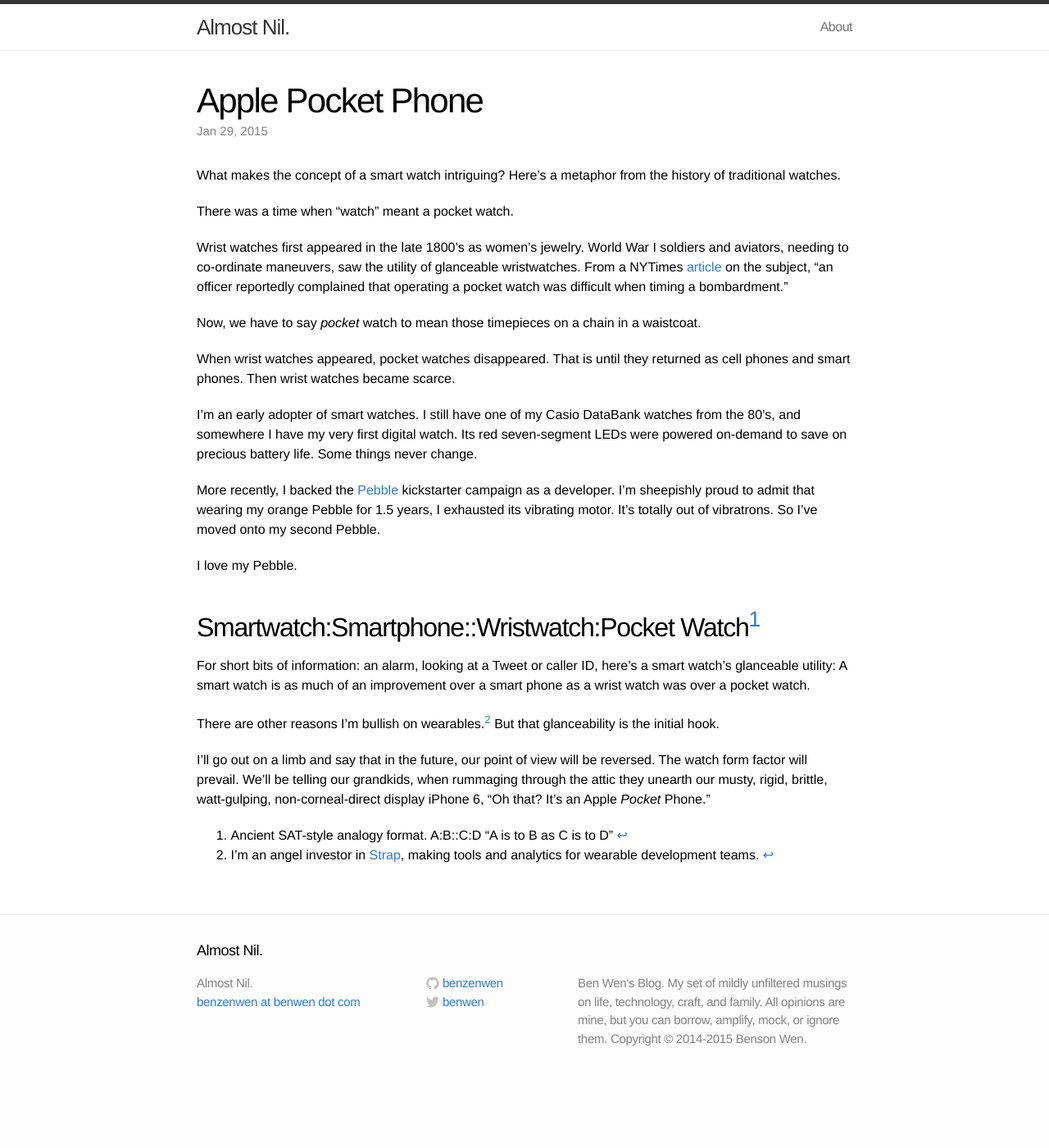
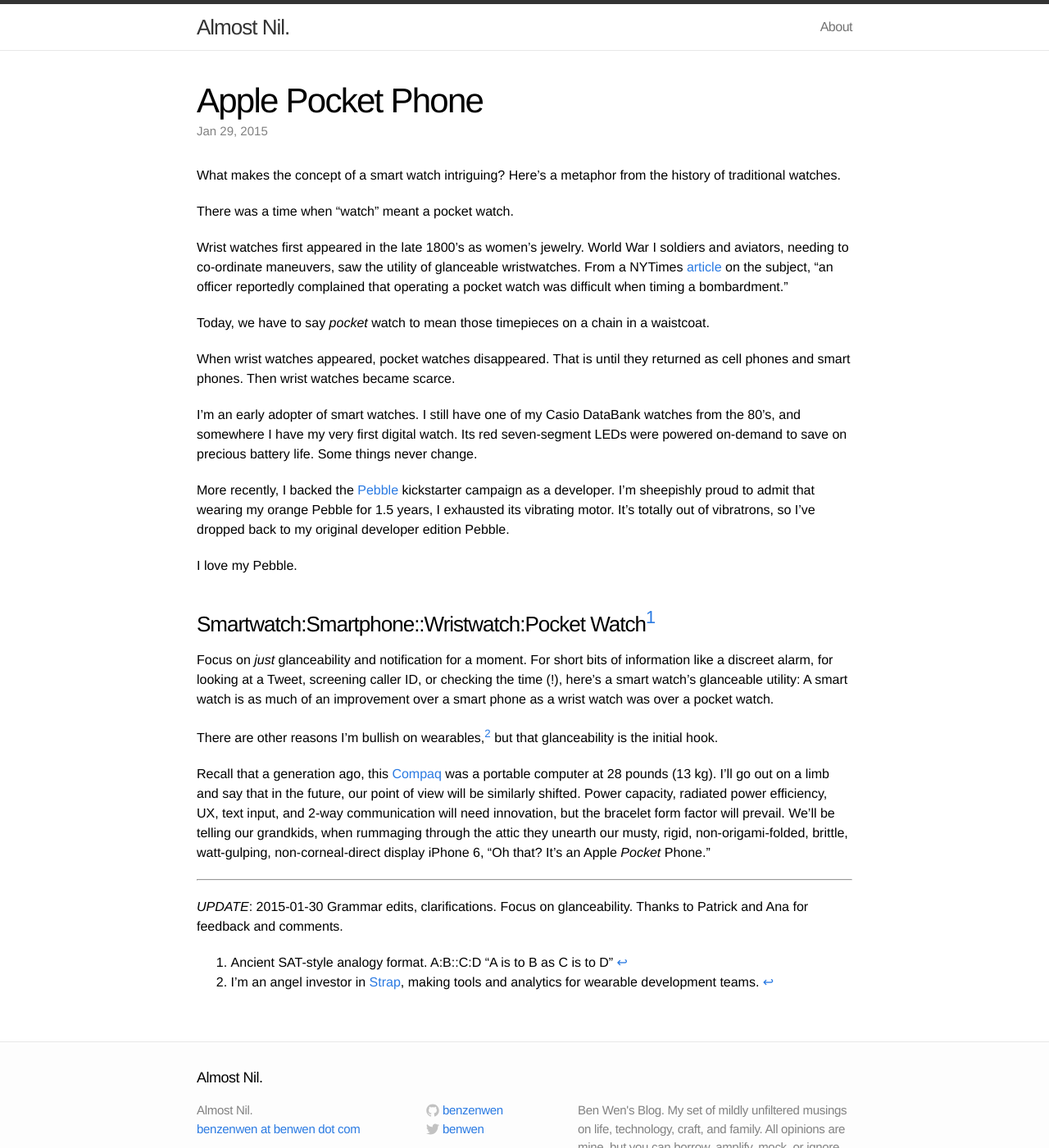
Before and after one commit to benzenwen/benzenwen.github.io, a Jekyll site: the page built from _posts/2015-01-29-apple-pocket-phone.md, in a window 1280 px wide and 1400 px high. Shown: the whole window at 82% size. Built offline with Jekyll 4.4.1, drawn with Linux system fonts in a browser that asks for light colours.

Commit message:
Apple Pocket Phone updates. 1.1

```diff
--- a/_posts/2015-01-29-apple-pocket-phone.md
+++ b/_posts/2015-01-29-apple-pocket-phone.md
@@ -18,7 +18,7 @@
 on the subject, "an officer reportedly complained that operating a
 pocket watch was difficult when timing a bombardment."
 
-Now, we have to say *pocket* watch to mean those timepieces on a chain
+Today, we have to say *pocket* watch to mean those timepieces on a chain
 in a waistcoat.
 
 When wrist watches appeared, pocket watches disappeared.  That is
@@ -34,31 +34,39 @@
 [Pebble](https://twitter.com/benwen/status/279149789843714048)
 kickstarter campaign as a developer.  I'm sheepishly proud to admit
 that wearing my orange Pebble for 1.5 years, I exhausted its vibrating
-motor. It's totally out of vibratrons. So I've moved onto my second
-Pebble.
+motor. It's totally out of vibratrons, so I've dropped back to my
+original developer edition Pebble.
 
 I love my Pebble.
 
-## Smartwatch:Smartphone::Wristwatch:Pocket Watch[^analogy]
+### Smartwatch:Smartphone::Wristwatch:Pocket Watch[^analogy]
 
-For short bits of information: an alarm, looking at a Tweet or caller
-ID, here's a smart watch's glanceable utility: A smart watch is as
-much of an improvement over a smart phone as a wrist watch was over a
-pocket watch.
+Focus on *just* glanceability and notification for a moment. For short
+bits of information like a discreet alarm, for looking at a Tweet,
+screening caller ID, or checking the time (!), here's a smart watch's
+glanceable utility: A smart watch is as much of an improvement over a
+smart phone as a wrist watch was over a pocket watch.
 
-There are other reasons I'm bullish on wearables.[^strap] But that
+There are other reasons I'm bullish on wearables,[^strap] but that
 glanceability is the initial hook.
 
-I'll go out on a limb and say that in the future, our point of view
-will be reversed.  The watch form factor will prevail. We'll be
-telling our grandkids, when rummaging through the attic
-they unearth our musty, rigid, brittle, watt-gulping,
-non-corneal-direct display iPhone 6, "Oh that? It's an Apple *Pocket*
-Phone."
+Recall that a generation ago, this
+[Compaq](http://en.wikipedia.org/wiki/Compaq_Portable) was a portable
+computer at 28 pounds (13 kg). I'll go out on a limb and say that in
+the future, our point of view will be similarly shifted.  Power
+capacity, radiated power efficiency, UX, text input, and 2-way
+communication will need innovation, but the bracelet form factor will
+prevail. We'll be telling our grandkids, when rummaging through the
+attic they unearth our musty, rigid, non-origami-folded, brittle,
+watt-gulping, non-corneal-direct display iPhone 6, "Oh that? It's an
+Apple *Pocket* Phone."
 
 
-
+----
 
 [^analogy]:Ancient SAT-style analogy format. A:B::C:D "A is to B as C is to D"
 
 [^strap]:I'm an angel investor in [Strap](straphq.com), making tools and analytics for wearable development teams.
+
+_UPDATE_: 2015-01-30 Grammar edits, clarifications. Focus on
+glanceability. Thanks to Patrick and Ana for feedback and comments.
```
